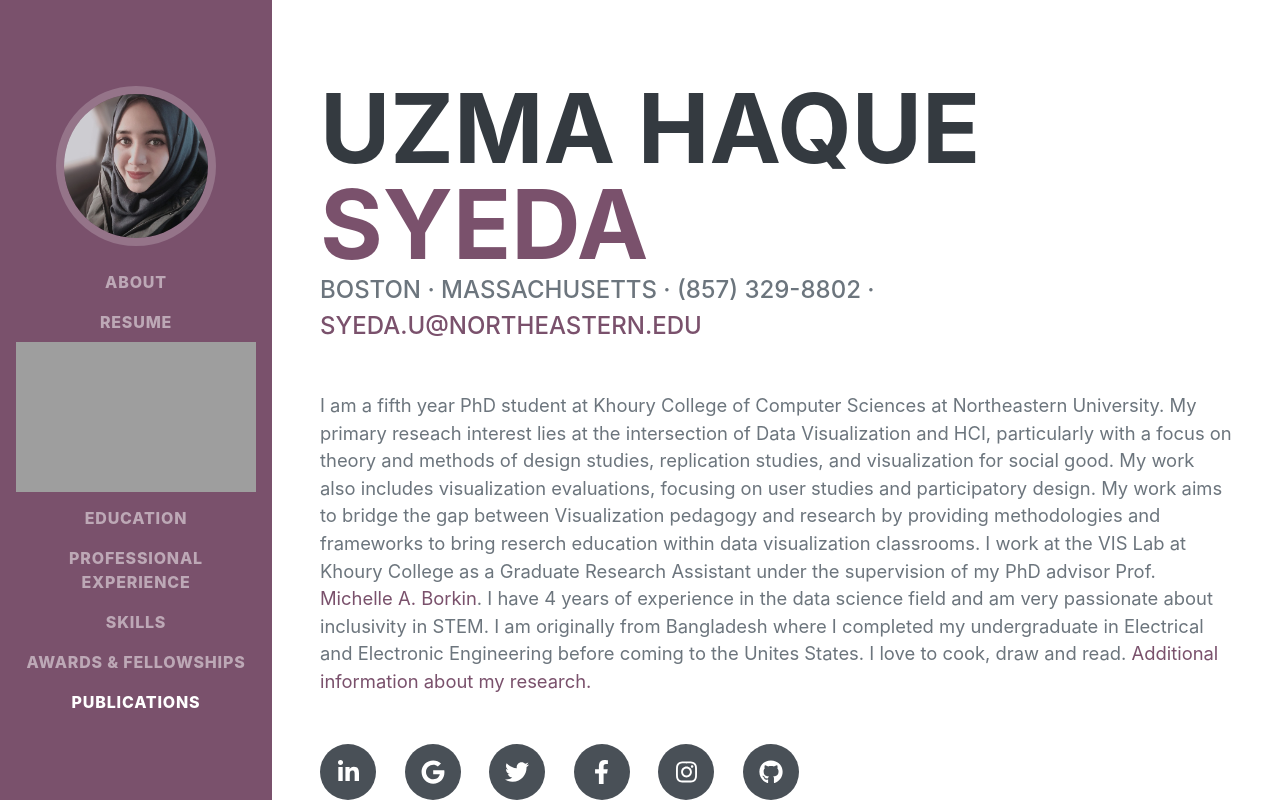
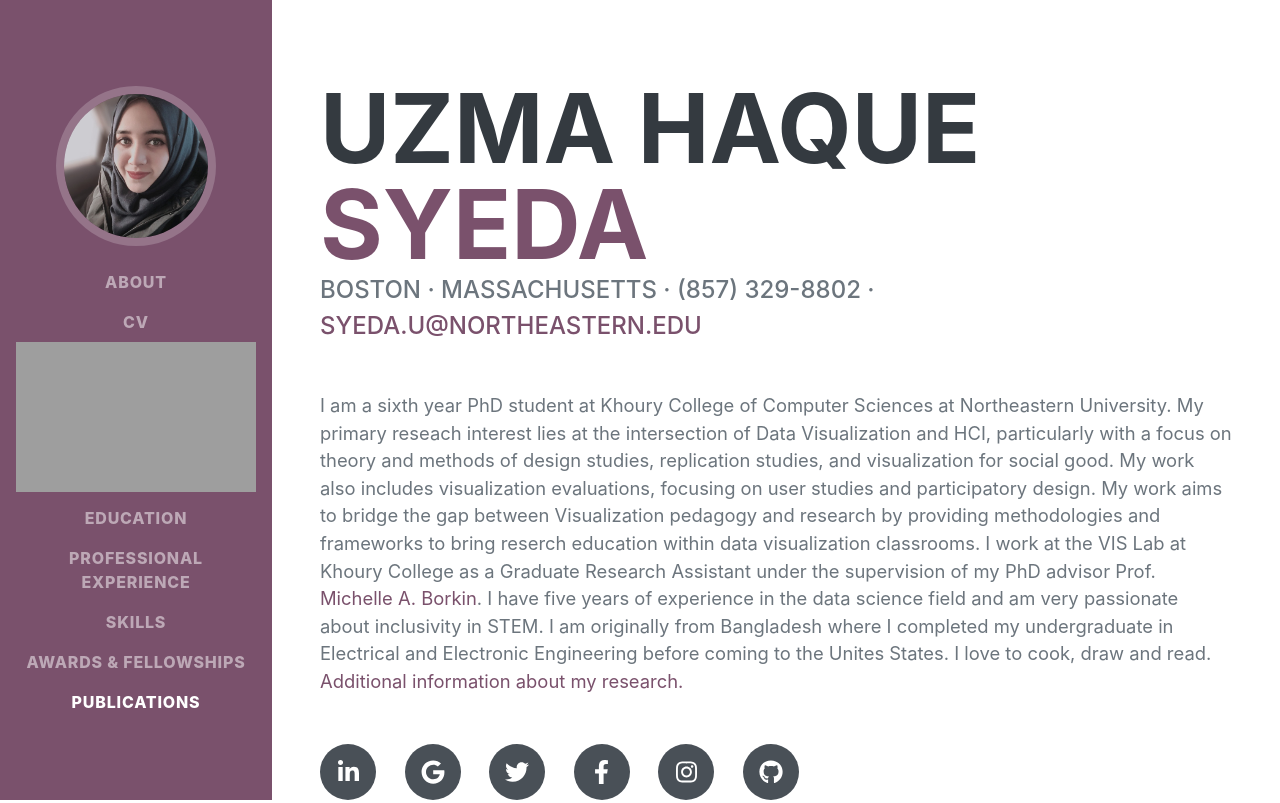
Before and after one commit to uzma0804/uhs, a plain HTML site: page index.html in a window 1280 px wide. Shown: the top 803 px of the page. Drawn offline with nearby package versions, Linux system fonts and the light colour scheme; grey boxes are pictures that could not be loaded; a web font is replaced by a local one.

Commit message:
Update index.html

```diff
--- a/index.html
+++ b/index.html
@@ -26,7 +26,7 @@
             <div class="collapse navbar-collapse" id="navbarSupportedContent">
                 <ul class="navbar-nav">
                     <li class="nav-item"><a class="nav-link js-scroll-trigger" href="#about">About</a></li>
-                    <li class="nav-item"><a class="nav-link js-scroll-trigger" href="#res">Resume</a> <iframe src="https://docs.google.com/gview?url= https://github.com/uzma0804/uhs/raw/master/Resume-Uzma.pdf&embedded=true" style="width:100%; height:100%;" frameborder="0"></iframe></li>
+                    <li class="nav-item"><a class="nav-link js-scroll-trigger" href="#res">CV</a> <iframe src="https://docs.google.com/gview?url= https://github.com/uzma0804/uhs/raw/master/Resume-Uzma.pdf&embedded=true" style="width:100%; height:100%;" frameborder="0"></iframe></li>
                     <li class="nav-item"><a class="nav-link js-scroll-trigger" href="#education">Education</a></li>
                     <li class="nav-item"><a class="nav-link js-scroll-trigger" href="#experience">Professional Experience</a></li>
                     <li class="nav-item"><a class="nav-link js-scroll-trigger" href="#skills">Skills</a></li>
@@ -49,7 +49,7 @@
                         Boston · Massachusetts · (857) 329-8802 ·
                         <a href="mailto:syeda.u@northeastern.edu">syeda.u@northeastern.edu</a>
                     </div>
-                    <p class="lead mb-5">I am a fifth year PhD student at Khoury College of Computer Sciences at Northeastern University. My primary reseach interest lies at the intersection of Data Visualization and HCI, particularly with a focus on theory and methods of design studies, replication studies, and visualization for social good. My work also includes visualization evaluations, focusing on user studies and participatory design. My work aims to bridge the gap between Visualization pedagogy and research by providing methodologies and frameworks to bring reserch education within data visualization classrooms. I work at the VIS Lab at Khoury College as a Graduate Research Assistant under the supervision of my PhD advisor Prof. <a href="https://www.khoury.northeastern.edu/people/michelle-borkin/">Michelle A. Borkin</a>. I have 4 years of experience in the data science field and am very passionate about inclusivity in STEM.
+                    <p class="lead mb-5">I am a sixth year PhD student at Khoury College of Computer Sciences at Northeastern University. My primary reseach interest lies at the intersection of Data Visualization and HCI, particularly with a focus on theory and methods of design studies, replication studies, and visualization for social good. My work also includes visualization evaluations, focusing on user studies and participatory design. My work aims to bridge the gap between Visualization pedagogy and research by providing methodologies and frameworks to bring reserch education within data visualization classrooms. I work at the VIS Lab at Khoury College as a Graduate Research Assistant under the supervision of my PhD advisor Prof. <a href="https://www.khoury.northeastern.edu/people/michelle-borkin/">Michelle A. Borkin</a>. I have five years of experience in the data science field and am very passionate about inclusivity in STEM.
                     <span> I am originally from Bangladesh where I completed my undergraduate in Electrical and Electronic Engineering before coming to the Unites States. I love to cook, draw and read. </span>
 
 <span><a href="https://www.khoury.northeastern.edu/people/uzma-haque-syeda">Additional information about my research.</a></span>
```
